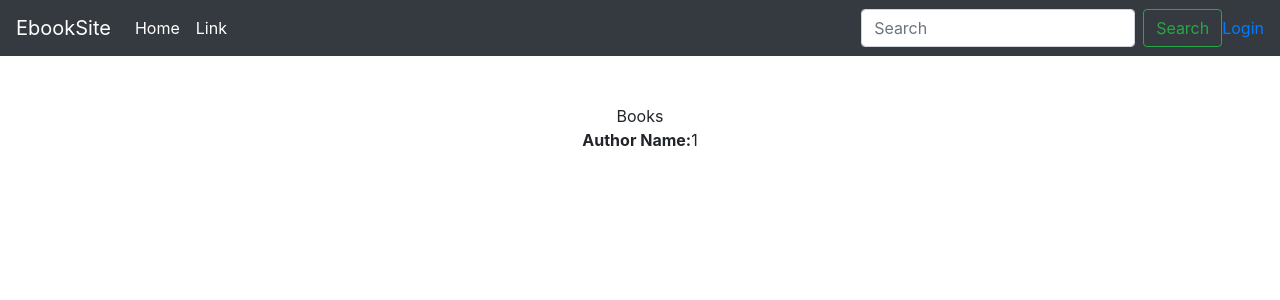
After one commit to deepenkumal/learning-django, a Django app: page /author/1/ in a window 1280 px wide. The commit adds this page. Shown: the top 300 px of the page. Run offline with Django 3.2, Linux system fonts and the light colour scheme; data that the repository does not hold is empty.

Commit message:
class based views

```diff
--- a/books/admin.py
+++ b/books/admin.py
@@ -1,6 +1,7 @@
 from django.contrib import admin
-from .models import Book ,Review
+from .models import Book ,Review, Author
 # Register your models here.
 
 admin.site.register(Book)
 admin.site.register(Review)
+admin.site.register(Author)
--- a/books/urls.py
+++ b/books/urls.py
@@ -4,8 +4,8 @@ from . import views
 app_name = 'books'
 urlpatterns = [
     path('',views.BookListView.as_view(),name='index'),
+    path('book/<str:pk>/detail',views.BookDetailView.as_view() , name='book_detail'),
 
-    # path('',views.index , name='index'),
-    path('book/<str:pk>/detail',views.book_detail , name='book_detail'),
     path('book_review/<str:pk>/',views.book_review , name='book_review'),
+    path('author/<str:author>/',views.author , name='author'),
 ]
--- a/books/views.py
+++ b/books/views.py
@@ -1,5 +1,5 @@
-from django.shortcuts import redirect, render
-from .models import Book, Review
+from django.shortcuts import redirect, render, resolve_url
+from .models import Book, Review, Author
 from django.contrib.auth.decorators import login_required
 from django.core.paginator import Paginator
 from django.views import generic
@@ -9,43 +9,34 @@ from django.views import generic
 # Create your views here.
 class BookListView(generic.ListView):
     model = Book
+    paginate_by = 4
+
     template_name = 'books/index.html'
-    #context_object_name = 'books'
-    ##by default context name = 'object_list or book_list
-    # def get_queryset(self):
-    #     return Book.objects.all()
 
 
-# def index(request):
-#     books = Book.objects.all()
+class BookDetailView(generic.DetailView):
+    model = Book
+    def get_context_data(self, **kwargs):
+        context = super().get_context_data(**kwargs)
+        context['reviews'] = context['book'].review_set.order_by('-review_date')
+        context['authors'] = context['book'].author.all()
+        return context
 
-#     #search code
-#     search = request.GET.get('search-items')
-#     if search != '' and search is not None:
-#         books = Book.objects.filter(title__icontains=search)
-
-#     #paginator
-#     paginator = Paginator(books,4)
-#     page_number = request.GET.get('page')
-#   books = paginator.get_page(page_number)
-
-#     return render(request, 'books/index.html',{'books':books})
-
-def book_detail(request, pk):
-    book = Book.objects.get(id = pk)
-    reviews = book.review_set.all()
-    context  = {
-        'book':book,
-        'reviews' : reviews,
-    }
-    return render(request ,'books/book_detail.html',context)
+    #bydefault looks for book_detail.html
+    #bydefault context name is book
 
 
-@login_required(login_url='users:login')
+@login_required()
 def book_review(request,pk):
     book = Book.objects.get(id= pk)
     review = request.POST.get('review')
-    print(review)
-    review = book.review_set.create(review_text= review, user_profile = request.user.userprofile)
+    if review != '' and review is not None:
+        review = book.review_set.create(review_text= review, userprofile = request.user.userprofile)
 
     return redirect('books:index')
+
+
+def author(request,author):
+    books = Book.objects.filter(author__name = author)
+    print(books)
+    return render(request,'books/author.html',{'book_list':books, 'author':author})
--- a/ebooksite/settings.py
+++ b/ebooksite/settings.py
@@ -116,6 +116,10 @@ USE_L10N = True
 USE_TZ = True
 
 
+LOGIN_REDIRECT_URL = 'books:index'
+LOGOUT_REDIRECT_URL = 'login'
+LOGIN_URL = 'login'
+
 # Static files (CSS, JavaScript, Images)
 # https://docs.djangoproject.com/en/3.2/howto/static-files/
 
--- a/ebooksite/urls.py
+++ b/ebooksite/urls.py
@@ -16,9 +16,13 @@ Including another URLconf
 from django.contrib import admin
 from django.urls import path
 from django.urls.conf import include
+from django.contrib.auth import views as auth_views
 
 urlpatterns = [
     path('admin/', admin.site.urls),
     path('', include('books.urls')),
     path('', include('users.urls')),
+    path('login/',auth_views.LoginView.as_view(template_name = 'users/login.html',redirect_authenticated_user = True), name='login'),
+    path('logout/',auth_views.LogoutView.as_view(), name='logout'),
+
 ]
--- a/templates/base.html
+++ b/templates/base.html
@@ -33,9 +33,9 @@
           </form>
           {% if request.user.is_authenticated %}
           <a href="">{{request.user.username}} </a>
-          <a class="ml-3" href="{% url 'users:logout' %}">Logout</a>
+          <a class="ml-3" href="{% url 'logout' %}">Logout</a>
           {% else %}
-          <a href="{% url 'users:login' %}">Login</a>
+          <a href="{% url 'login' %}">Login</a>
           {% endif %}
         </div>
       </nav>
--- /dev/null
+++ b/templates/books/author.html
@@ -0,0 +1,23 @@
+{% extends 'base.html' %}
+{% block title %}Home pages {% endblock %}
+{% block content %}
+<div class="container">
+    <div class="text-center mt-5 ">Books
+    <p><strong>Author Name:</strong>{{author}}</p>
+    </div>
+
+    <div class="row mt-2">
+        {% for book in book_list %}
+        <div class="col-md-3 col-sm-12 mt-5">
+            <img class="w-100" src="{{book.image}}" alt="">
+            <strong>Title</strong>
+            <p>{{book.title}}
+            <p>
+            <p><strong>Price </strong>{{book.price}}</p>
+            <button class="btn btn-info"><a class="text-white"
+                    href="{% url 'books:book_detail' book.id%}">View</a></button>
+        </div>
+        {% endfor %}
+    </div>
+</div>
+{% endblock content %}
--- a/templates/users/signup.html
+++ b/templates/users/signup.html
@@ -18,7 +18,7 @@
                         <p>{{field}}</p>
                         {% endfor %}
                         <button class="btn btn-info">Signup</button>
-                        <a href="{% url 'users:login' %}" class="btn btn-link">login</a>
+                        <a href="{% url 'login' %}" class="btn btn-link">login</a>
                     </form>
                 </div>
             </div>
--- a/users/urls.py
+++ b/users/urls.py
@@ -3,7 +3,5 @@ from . import views
 
 app_name = 'users'
 urlpatterns = [
-    path('login/',views.login_page , name='login'),
-    path('logout/',views.logout_page , name='logout'),
-    path('signup/',views.signup_page , name='signup'),
+    path('signup/',views.SignupView.as_view() , name='signup'),
 ]
```
Also changed, not shown: books/forms.py (added, +8 -0 lines), books/models.py (+11 -1 lines), templates/books/book_detail.html (+5 -2 lines), templates/books/index.html (+6 -6 lines), users/views.py (+6 -30 lines), books/migrations/0008_auto_20210518_1833.py (added).
